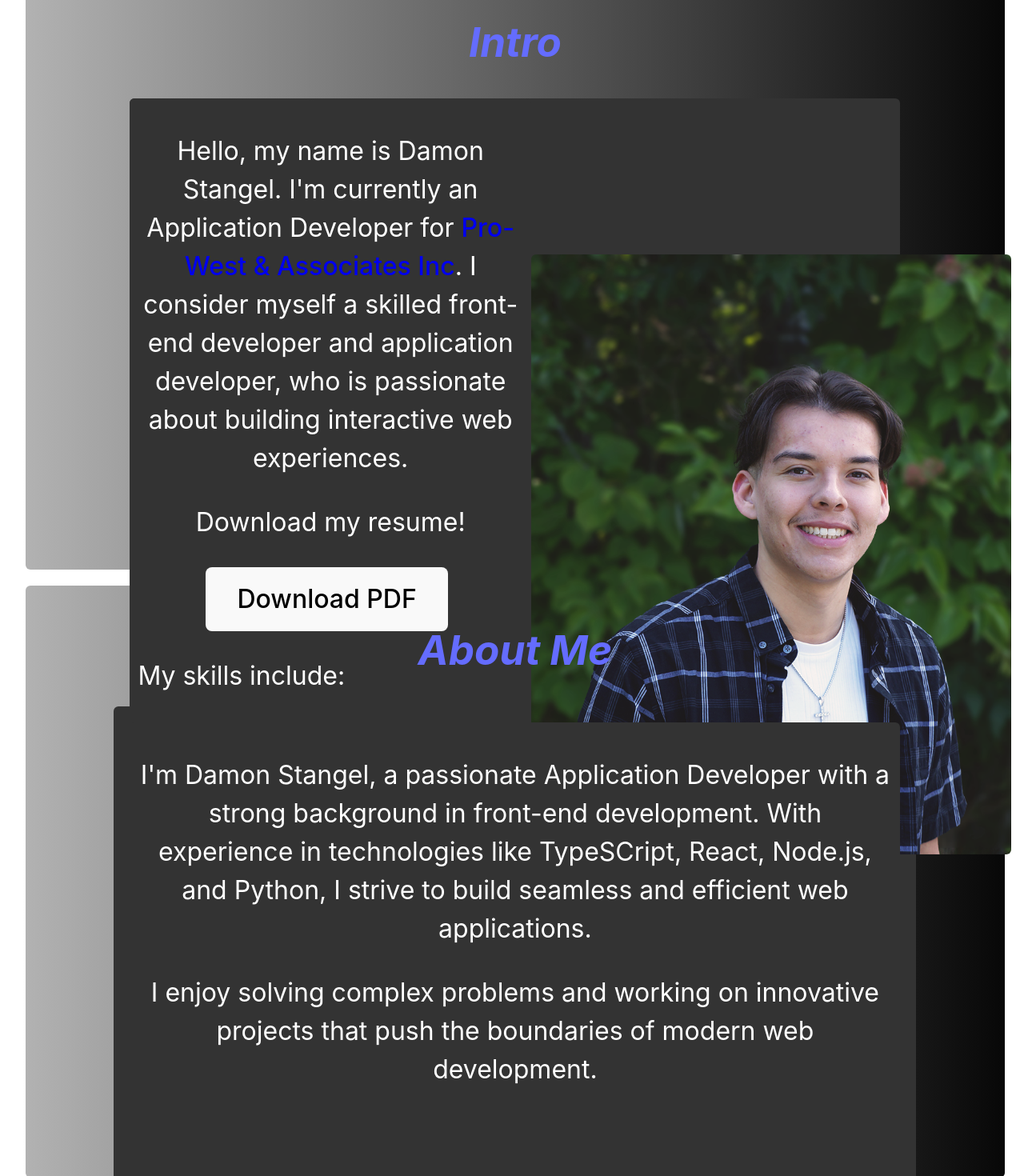
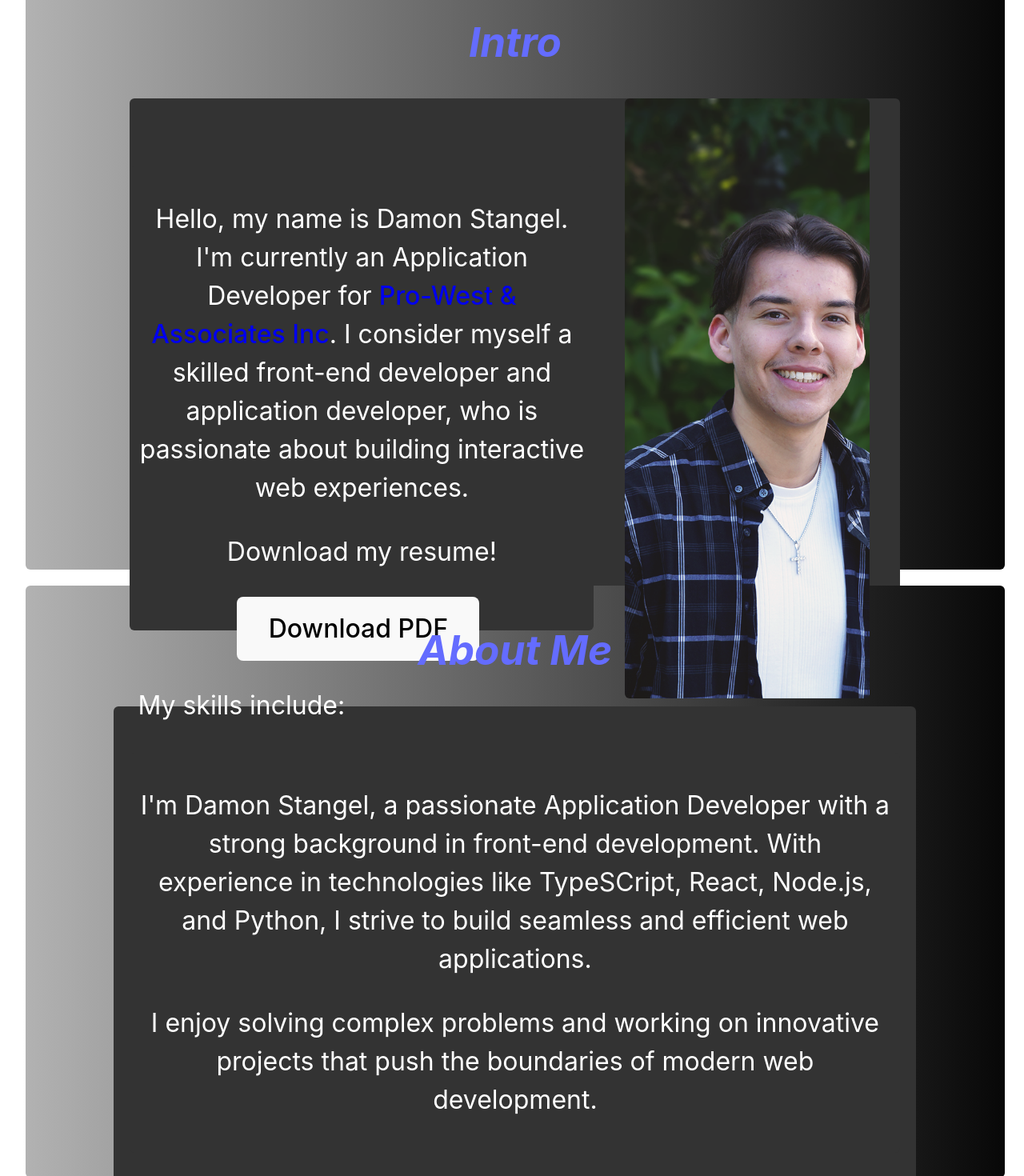
Before and after one commit to DamonJuice/Portfolio, a React (Vite) app: page / in a window 1280 px wide. Shown: the part 100-1570 px from the top of the page at 80% size. Built offline with nearby package versions, Linux system fonts and the light colour scheme.

Commit message:
Added some more mobile css updates

```diff
--- a/src/App.css
+++ b/src/App.css
@@ -27,33 +27,42 @@
   }
 }
 
-@media (prefers-reduced-motion: no-preference) {
-  a:nth-of-type(2) .logo {
-    animation: logo-spin infinite 20s linear;
-  }
-}
-
 .read-the-docs {
   color: #888;
 }
 
+.introContainer {
+  display: flex;
+  align-items: center;
+  justify-content: space-between;
+  background-color: rgb(51, 51, 51);
+  /* padding: 20px; */
+  border-radius: 6px;
+  width: 80%;
+  margin: auto;
+}
+
 .introSection {
   background-color: rgb(51, 51, 51);
-  width: 50%;
+  width: 70vh;
+  height: 70vh;
+  /* max-width: 60vh; */
   border-radius: 6px;
   font-size: 2rem;
   color: white;
   padding: 10px
 
 }
+
 .aboutSection {
   background-color: rgb(51, 51, 51);
-  width: 99;
-  height: 800px;
+  width: 100%; /* Use full width */
+  height: auto; /* Let it adjust height */
+  max-height: 800px; /* Add max height */
   border-radius: 6px;
   font-size: 2rem;
   color: white;
-  padding: 10px
+  padding: 10px;
 }
 
 .introHeader {
@@ -67,26 +76,17 @@ font-style: italic;
   font-style: italic;
 }
 
-.introContainer {
-  display: flex;
-  align-items: center;
-  justify-content: space-between; /* Keeps text & image in a row */
-  background-color: rgb(51, 51, 51);
-  /* padding: 20px; */
-  border-radius: 6px;
-  width: 80%;
-  margin: auto;
-}
 
 .aboutContainer {
   display: flex;
   align-items: center;
-  justify-content: space-between; /* Keeps text & image in a row */
+  justify-content: space-between;
   background-color: rgb(51, 51, 51);
   padding: 20px;
   border-radius: 6px;
   width: 80%;
   margin: auto;
+  height: 80%;
 }
 
 .slideshow-wrapper {
@@ -94,16 +94,51 @@ font-style: italic;
   display: flex;
   justify-content: center;
   align-items: center;
+  max-width: 1300px
 }
 
 .active-slide {
-  width: 600px; /* Adjust as needed */
+  width: 80%; /* Adjust as needed */
+  max-width: 600px; /* Maximum width for larger screens */
   height: 750px;
   object-fit: cover;
   border-radius: 6px;
   transition: opacity 1s ease-in-out;
   border-color: white;
   border: 2px;
+}
+
+/* Mobile optimization */
+@media (max-width: 768px) {
+  .active-slide {
+    width: 90%;
+    height: auto;
+    display: none; /* Hides image slideshow on mobile for now */
+  }
+  .introContainer {
+    flex-direction: column;  /* Stack items vertically on smaller screens */
+    width: 90%;
+  }
+  .aboutContainer {
+    flex-direction: column;  /* Stack items vertically on smaller screens */
+    width: 90%;
+  }
+
+  .introSection {
+    width: 90%;
+    height: auto;
+  }
+
+  .aboutSection {
+    width: 90%;
+    height: auto;
+  }
+}
+
+@media (max-width: 480px) {
+  .active-slide {
+    width: 100%; /* Full width on very small screens */
+  }
 }
 
 .slide.active {
--- a/src/App.tsx
+++ b/src/App.tsx
@@ -61,7 +61,7 @@ function App() {
                   <li>C#</li>
                 </ul>
                 <ul>
-                  <li>Javascript</li>
+                  <li>Lighthouse (DevTools)</li>
                   <li>OpenSearch API</li>
                   <li>Vite</li>
                   <li>AWS</li>
```
Also changed, not shown: 4 other files (tests, documents, lock files or other folders).
